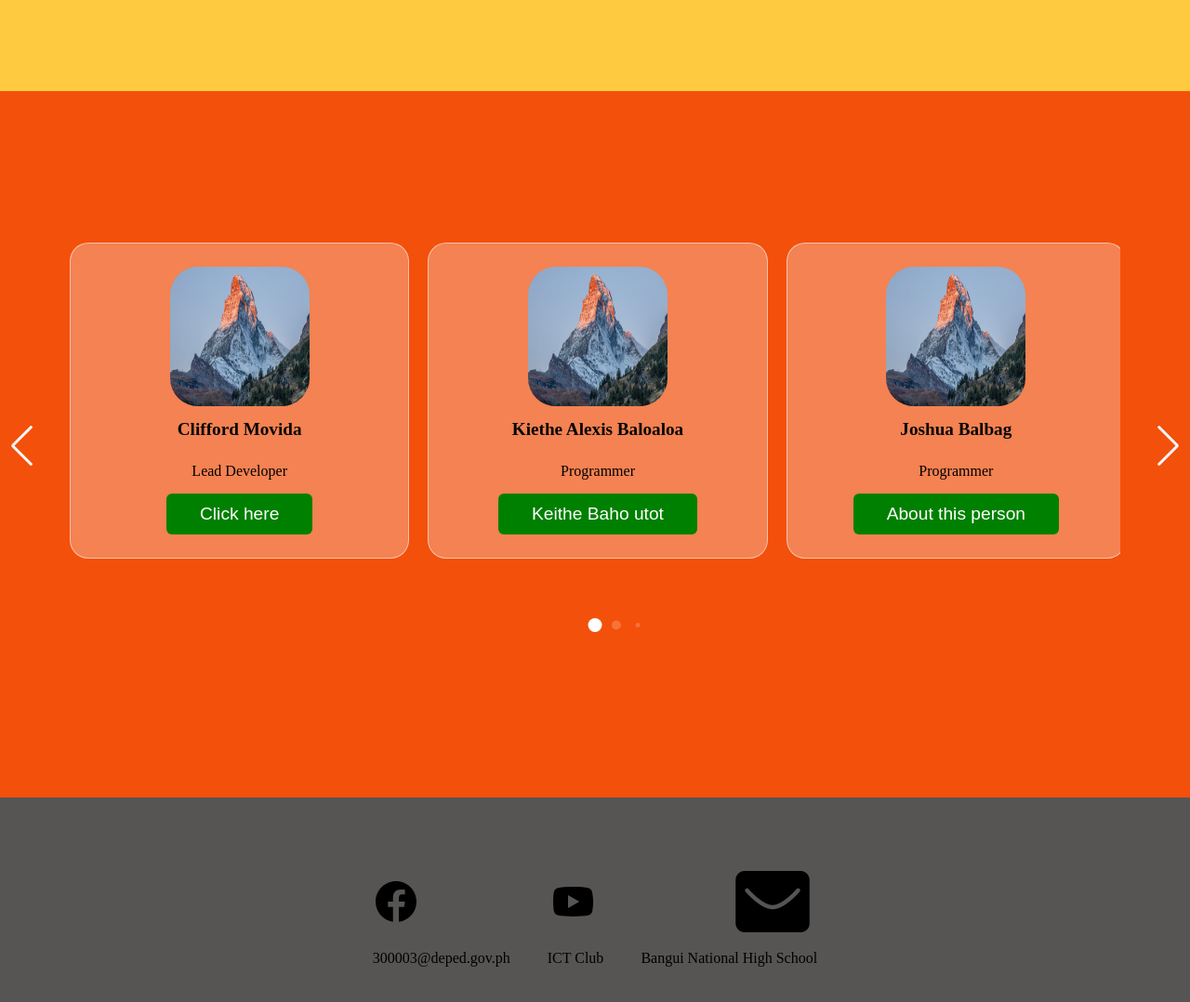
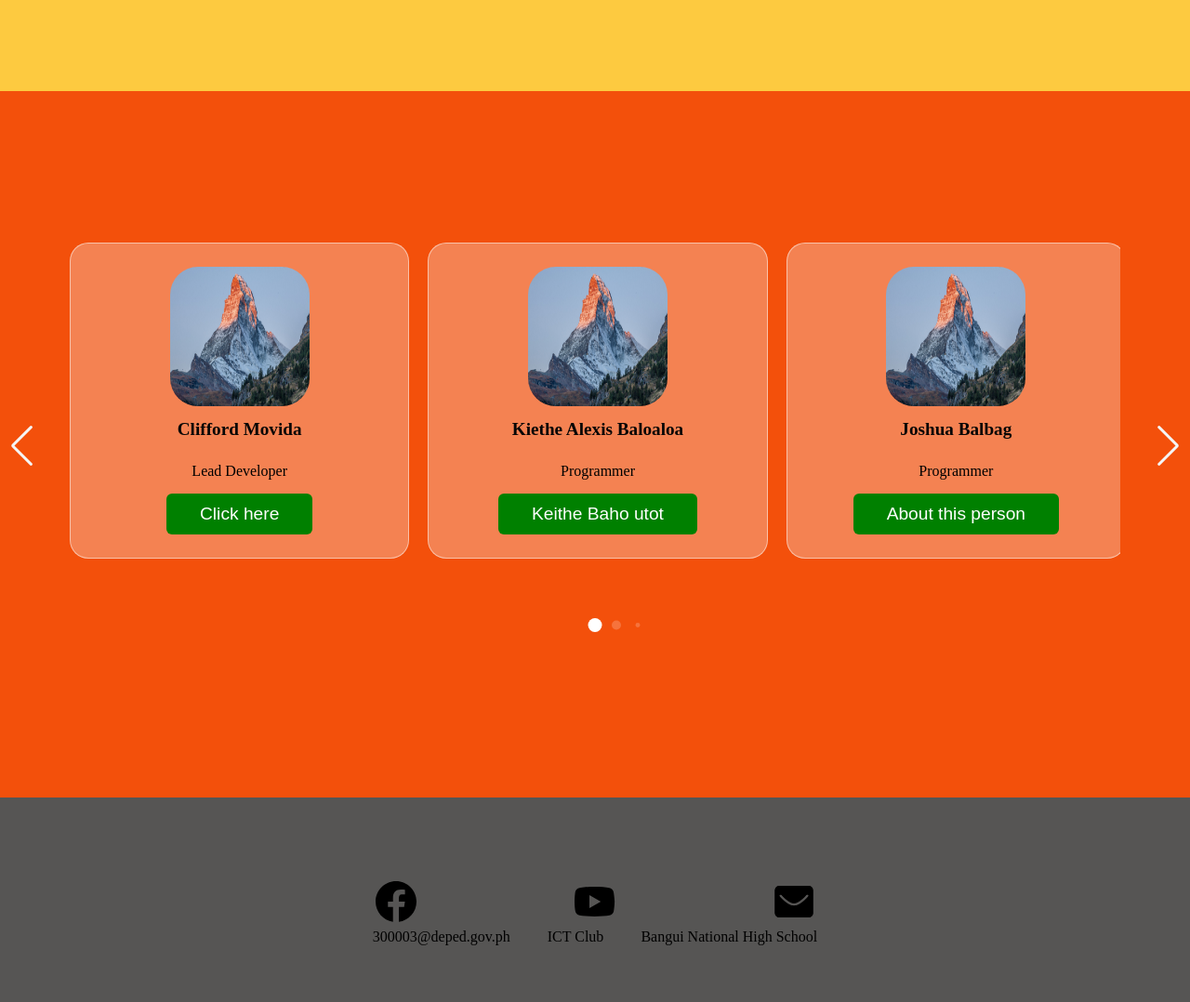
Before and after one commit to kiteburaro/ictclubbnhs.com, a plain HTML site: page index.html in a window 1280 px wide. Shown: the part 1459-2537 px from the top of the page at 93% size. Drawn offline with Linux system fonts and the light colour scheme.

Commit message:
Update index.css

```diff
--- a/index.css
+++ b/index.css
@@ -564,5 +564,7 @@ h4{
     align-items: center;
 }
 
-
+#email-img{
+    width: 50px;
+}
 /* dito na ung last ng hero section 4************************************************/
```
